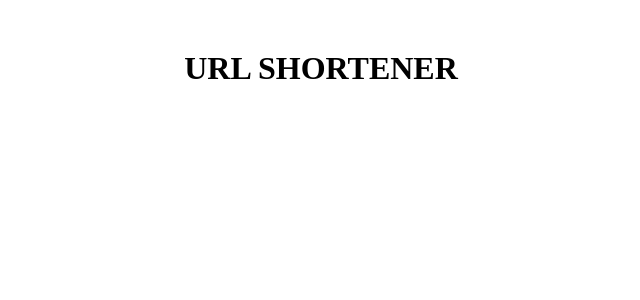
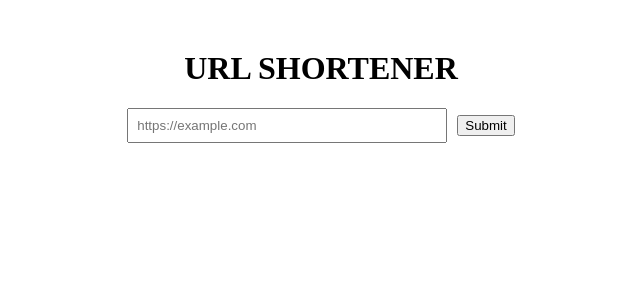
Before and after one commit to STRO09/URL-Shortener, a React (Vite) app in the folder frontend/app/: page / in a window 1280 px wide. Shown: the top 300 px of the page, without its empty margins (319-959 px from the left). Built offline with nearby package versions, Linux system fonts and the light colour scheme.

Commit message:
basic frontend integrated! only need to improve ui and do more things if i want to

```diff
--- a/frontend/app/src/App.jsx
+++ b/frontend/app/src/App.jsx
@@ -1,9 +1,84 @@
-import { useState } from 'react'
+import { useState } from "react";
 
-function App(){
-  return <div style={{textAlign:"center",marginTop:"50px"}}>
-     <h1> URL SHORTENER</h1>
-  </div>
+function App() {
+  const [longurl, setLongUrl] = useState("");
+  const [shortUrl, setShortUrl] = useState("");
+  const [copied, setCopied] = useState(false);
+
+  const handleSubmit = async (e) => {
+    e.preventDefault();
+    setCopied(false);
+
+    try {
+      const response = await fetch("http://localhost:8080/api/shorten", {
+        method: "POST",
+        headers: { "Content-Type": "application/json" },
+        body: JSON.stringify({ longurl }),
+      });
+
+      if (!response.ok) throw new Error("Failed to shorten URL");
+
+      const data = await response.json();
+
+      // Construct the full redirect link
+      const fullShortUrl = `http://localhost:8080/api/${data.shortcode}`;
+      setShortUrl(fullShortUrl);
+    } catch (err) {
+      console.error("Error:", err);
+      alert("Something went wrong. Check console for details.");
+    }
+  };
+
+  const handleCopy = async () => {
+    try {
+      await navigator.clipboard.writeText(shortUrl);
+      setCopied(true);
+    } catch (err) {
+      console.error("Failed to copy:", err);
+    }
+  };
+
+  return (
+    <div style={{ textAlign: "center", marginTop: "50px" }}>
+      <h1>URL SHORTENER</h1>
+
+      <form onSubmit={handleSubmit}>
+        <input
+          type="url"
+          id="website"
+          name="longurl"
+          placeholder="https://example.com"
+          value={longurl}
+          onChange={(e) => setLongUrl(e.target.value)}
+          required
+          style={{ width: "300px", padding: "8px" }}
+        />
+        <button type="submit" style={{ marginLeft: "10px" }}>
+          Submit
+        </button>
+      </form>
+
+      {shortUrl && (
+        <div style={{ marginTop: "20px" }}>
+          <p>
+            Short URL:{" "}
+            <a
+              href={shortUrl}
+              target="_blank"
+              rel="noopener noreferrer"
+              style={{ color: "#007bff", textDecoration: "none" }}
+            >
+              {shortUrl}
+            </a>
+          </p>
+
+          <button onClick={handleCopy}>
+            {copied ? "✅ Copied!" : "Copy"}
+          </button>
+        </div>
+      )}
+    </div>
+  );
 }
 
 export default App;
```
Also changed, not shown: 1 other file (tests, documents, lock files or other folders).
